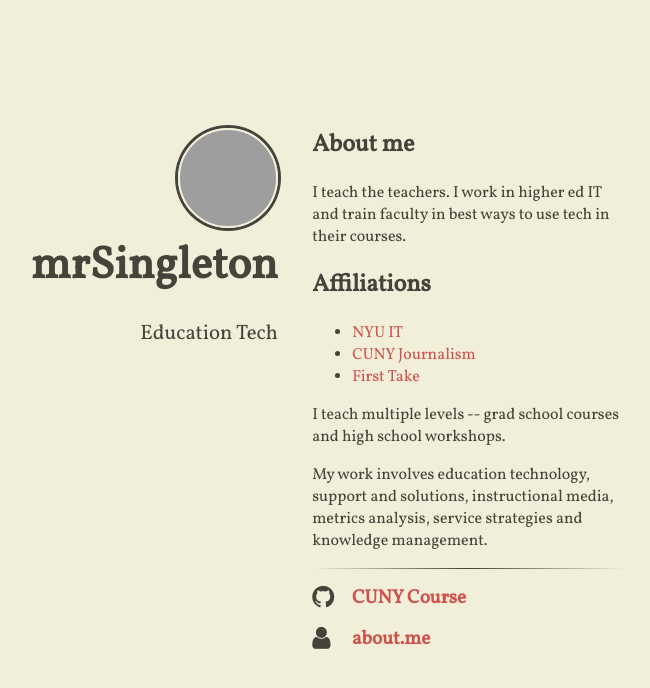
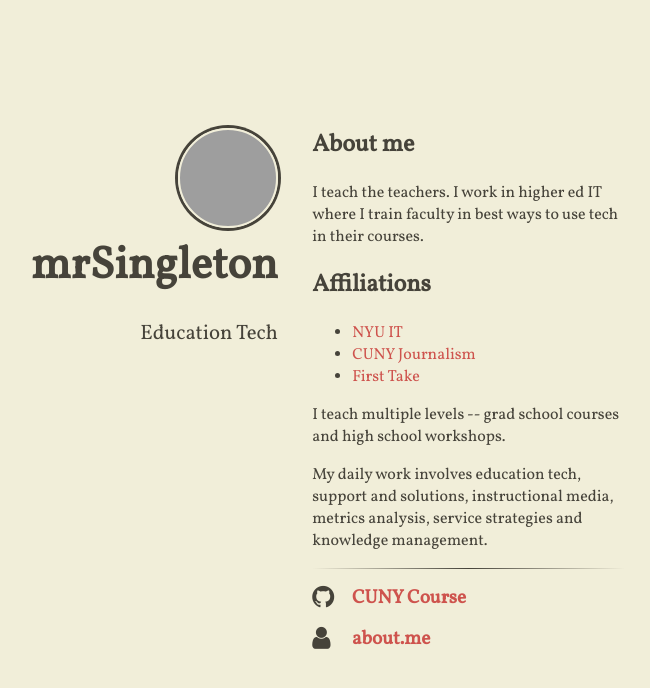
Before and after one commit to mrsingleton/mrsingleton.github.io, a Jekyll site: the page built from index.html, in a window 1280 px wide, cut to the strip 0-688 px from the top of the page. Shown: the whole strip, without its empty margins (355-1005 px from the left). Built offline with Jekyll 4.4.1, drawn with Linux system fonts in a browser that asks for light colours; nearby versions of some CDN libraries; grey boxes are pictures that could not be loaded.

Commit message:
Update content.html

```diff
--- a/_includes/content.html
+++ b/_includes/content.html
@@ -1,5 +1,5 @@
 <h2>About me</h2>
-<p>I teach the teachers. I work in higher ed IT and train faculty in best ways to use tech in their courses.</p>
+<p>I teach the teachers. I work in higher ed IT where I train faculty in best ways to use tech in their courses.</p>
 
 <h2>Affiliations</h2>
 <ul>
@@ -9,7 +9,7 @@
 </ul>
 
 <p>I teach multiple levels -- grad school courses and high school workshops.</p>
-<p>My work involves education technology, support and solutions, instructional media, metrics analysis, service strategies and knowledge management.</p>
+<p>My daily work involves education tech, support and solutions, instructional media, metrics analysis, service strategies and knowledge management.</p>
 
 <hr />
 
```
